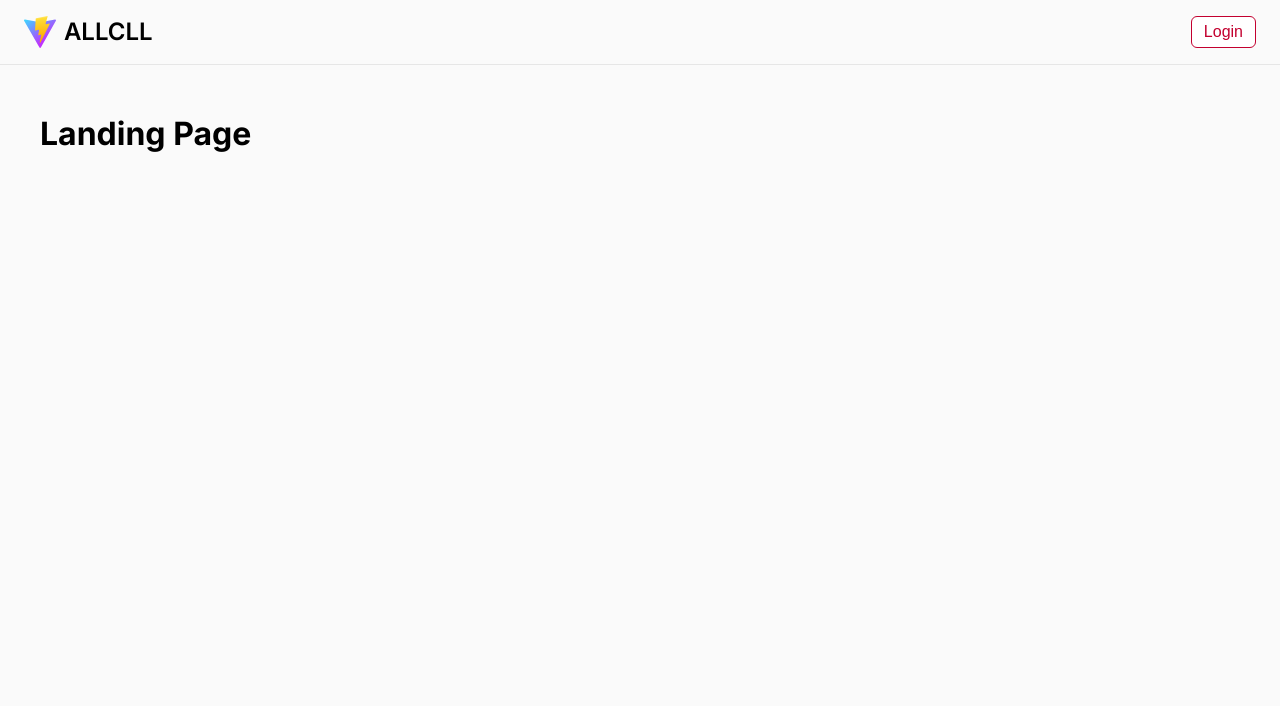
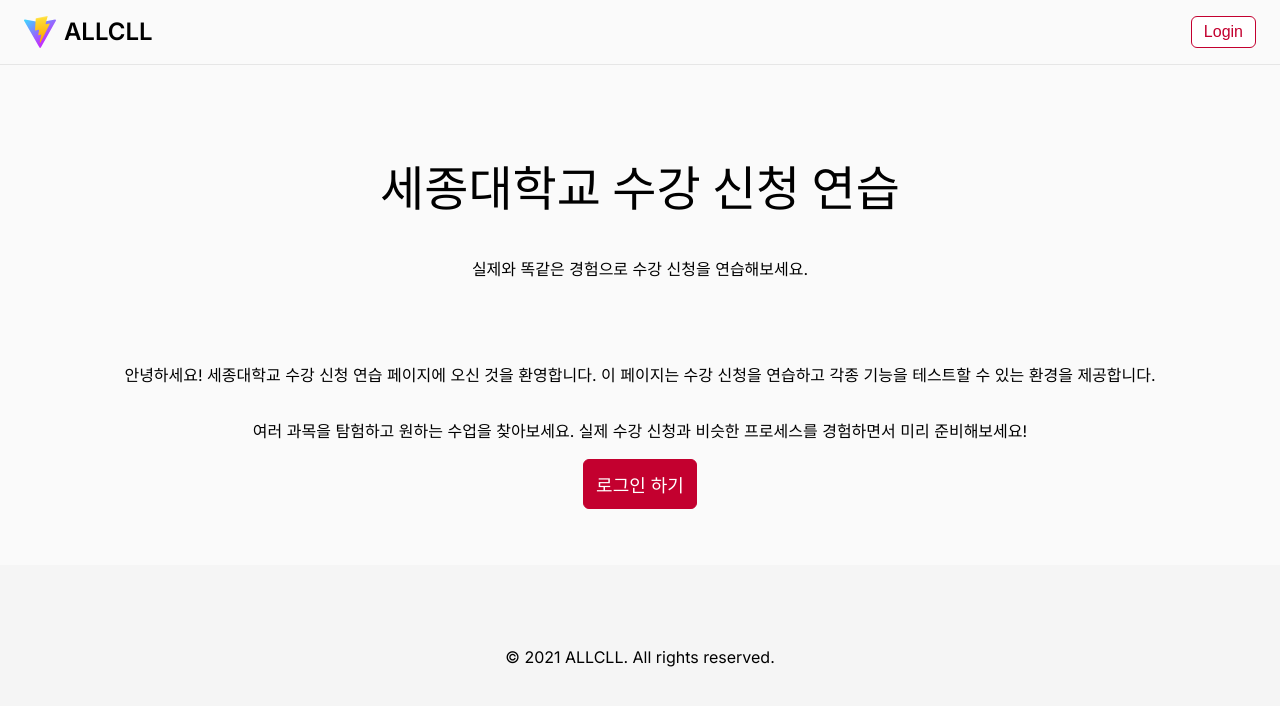
Before and after one commit to hyunwoo0081/ALLCLL_Frontend, a React (Vite) app: page / in a window 1280 px wide. Shown: the top 706 px of the page. Built offline with nearby package versions, Linux system fonts and the light colour scheme.

Commit message:
Feat: 랜딩 페이지 더미 생성

```diff
--- a/src/constant/AuthControl.ts
+++ b/src/constant/AuthControl.ts
@@ -1,4 +1,4 @@
-import {NavigateFunction} from "react-router-dom";
+import {NavigateFunction} from 'react-router-dom';
 
 const AuthControl = {
   isLogin() {
--- a/src/pages/LandingPage.tsx
+++ b/src/pages/LandingPage.tsx
@@ -1,10 +1,39 @@
 import PageDefaultLayout from '../layouts/PageDefaultLayout.tsx';
+import {useNavigate} from 'react-router-dom';
+import '@styles/LandingPage.scss';
 
 function LandingPage() {
+  const navigate = useNavigate();
+
   return (
-    <PageDefaultLayout>
-      <h1>Landing Page</h1>
-    </PageDefaultLayout>
+    <>
+      <PageDefaultLayout className='landing_page'>
+        <header>
+          <h1>세종대학교 수강 신청 연습</h1>
+          <p>실제와 똑같은 경험으로 수강 신청을 연습해보세요.</p>
+        </header>
+        <div>
+
+          <section>
+            <div className='container'>
+              <p>
+                안녕하세요! 세종대학교 수강 신청 연습 페이지에 오신 것을 환영합니다. 이 페이지는 수강 신청을 연습하고 각종 기능을 테스트할 수 있는 환경을 제공합니다.
+              </p>
+              <p>
+                여러 과목을 탐험하고 원하는 수업을 찾아보세요. 실제 수강 신청과 비슷한 프로세스를 경험하면서 미리 준비해보세요!
+              </p>
+              <button onClick={() => navigate('/login')}>로그인 하기</button>
+            </div>
+          </section>
+        </div>
+      </PageDefaultLayout>
+
+      <footer>
+        <div className='container'>
+          <p>© 2021 ALLCLL. All rights reserved.</p>
+        </div>
+      </footer>
+    </>
   );
 }
 
--- /dev/null
+++ b/src/styles/LandingPage.scss
@@ -0,0 +1,34 @@
+div.landing_page {
+  padding: 0;
+  gap: 0;
+  text-align: center;
+
+  header {
+    h1 {
+      margin: 64px 0 32px 0;
+      font-size: 48px;
+    }
+  }
+
+  section {
+    text-align: center;
+    margin: 2em;
+  }
+
+  .container {
+    display: flex;
+    flex-direction: column;
+    align-items: center;
+    margin: auto;
+  }
+
+  h1 {
+    margin-bottom: 0.5em;
+  }
+}
+
+footer {
+  padding: 64px 0;
+  background: #f5f5f5;
+  text-align: center;
+}
```
